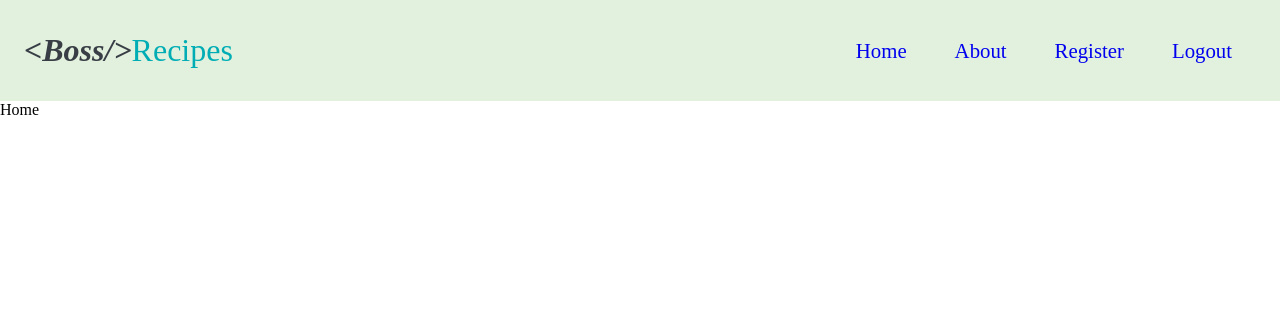
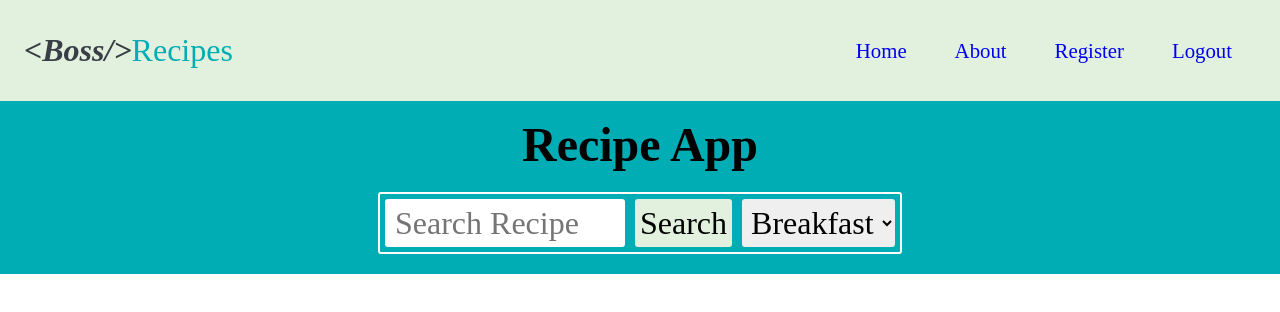
Before and after one commit to Haliboss/recipe-app, a React (Create React App) app: page / in a window 1280 px wide. Shown: the top 312 px of the page. Built offline with nearby package versions, Linux system fonts and the light colour scheme; no server answers; a web font is replaced by a local one.

Commit message:
addd header

```diff
--- a/src/components/header/Header.jsx
+++ b/src/components/header/Header.jsx
@@ -1,10 +1,28 @@
-import React from 'react'
+import './Header.style'
+import { Button, FoodInput, FormContainer, HeaderContainer, MainHeader, Select } from './Header.style'
 
-const Header = () => {
+const Header = ({setQuery,setSelectedMeal, mealType, getData}) => {
+
+const handleSubmit = (e) => {
+  e.preventDefault();
+  getData();
+}
+
   return (
-    <div>
-      Header
-    </div>
+    <HeaderContainer>
+      <MainHeader>
+        Recipe App
+      </MainHeader>
+
+      <FormContainer onSubmit={handleSubmit} >
+        <FoodInput type='text' placeholder='Search Recipe' onChange={(e)=>setQuery(e.target.value)} />
+        <Button type='submit'>Search</Button>
+        <Select name='melaType' id='mealType' onChange={(e)=>setSelectedMeal(e.target.value)} >
+        {mealType.map((meal,index)=><option key={index} value={meal} >{meal}</option>)}
+        </Select>
+      </FormContainer>
+    </HeaderContainer>
+
   )
 }
 
--- /dev/null
+++ b/src/components/header/Header.style.jsx
@@ -0,0 +1,59 @@
+import styled from "styled-components";
+import Flex from '../GlobalStyles/Flex.styled'
+
+export const HeaderContainer = styled(Flex)`
+  background: ${({ theme }) => theme.colors.mainColor};
+  flex-direction: column;
+`;
+
+export const MainHeader = styled.h2`
+  margin-top: 1rem;
+  font-size: 3rem;
+`;
+
+export const FormContainer = styled.form`
+  display: flex;
+  flex-direction: row;
+  flex-wrap: wrap;
+  justify-content: center;
+  border: 2px solid white;
+  border-radius: 3px;
+  margin: 20px;
+`;
+
+export const FoodInput = styled.input`
+  height: 3rem;
+  width: 15rem;
+  border: none;
+  border-radius: 3px;
+  outline: none;
+  text-indent: 10px;
+  margin: 5px;
+  font-size: 2rem;
+`;
+
+export const Button = styled.button`
+  background-color: #e1f1dd;
+  padding: 5px;
+  outline: none;
+  height: 3rem;
+  border: none;
+  margin: 5px;
+  border-radius: 3px;
+  cursor: pointer;
+  font-size: 2rem;
+  &:hover {
+    background: ${({ theme }) => theme.colors.mainColor};
+    transition: all 0.3s ease-in;
+    border: 1px solid white;
+  }
+`;
+
+export const Select = styled.select`
+  border-radius: 3px;
+  margin: 5px;
+  padding: 5px;
+  height: 3rem;
+  border: none;
+  font-size: 2rem;
+`;
--- a/src/pages/home/Home.jsx
+++ b/src/pages/home/Home.jsx
@@ -1,5 +1,6 @@
 import React, { useEffect, useState } from 'react'
 import axios from 'axios'
+import Header from '../../components/header/Header';
 
 const Home = () => {
 
@@ -7,22 +8,27 @@ const Home = () => {
   const APP_KEY = '733f529f85c71536e07d8179288e8aa4';
   const [query, setQuery] = useState('egg');
   const [selectedMeal, setSelectedMeal] = useState('breakfast');
+const [recipes, setRecipes] = useState('');
+const mealType=['Breakfast','Lunch','Dinner','Snack','Teatime']
 
 const url = `https://api.edamam.com/search?q=${query}&app_id=${APP_ID}&app_key=${APP_KEY}&mealType=${selectedMeal}`;
 
 const getData = async () => {
   const {data} = await axios(url);
-  console.log(data);
+  //console.log(data);
+  setRecipes(data.hits);
+  console.log(recipes);
 }
 
-useEffect(() => {
-  getData();
-}, [])
+
+// useEffect(() => {
+//   getData();
+// }, [])
 
 
   return (
     <div>
-      Home
+      <Header setQuery={setQuery} setSelectedMeal={setSelectedMeal} mealType={mealType} getData={getData} />
     </div>
   )
 }
```
